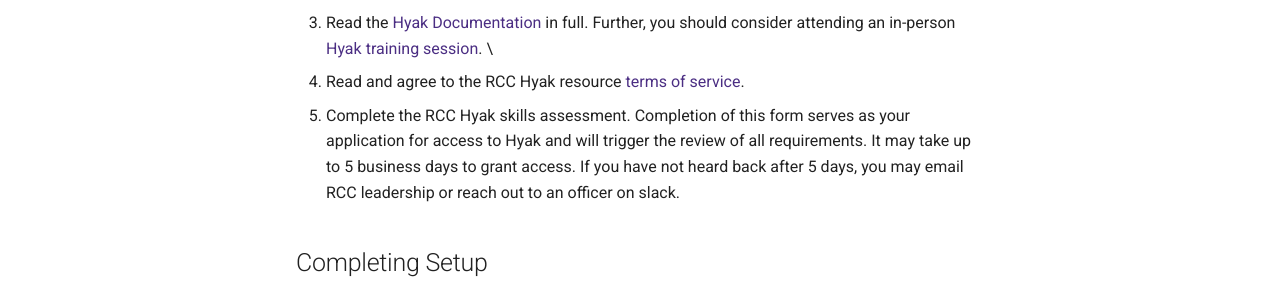
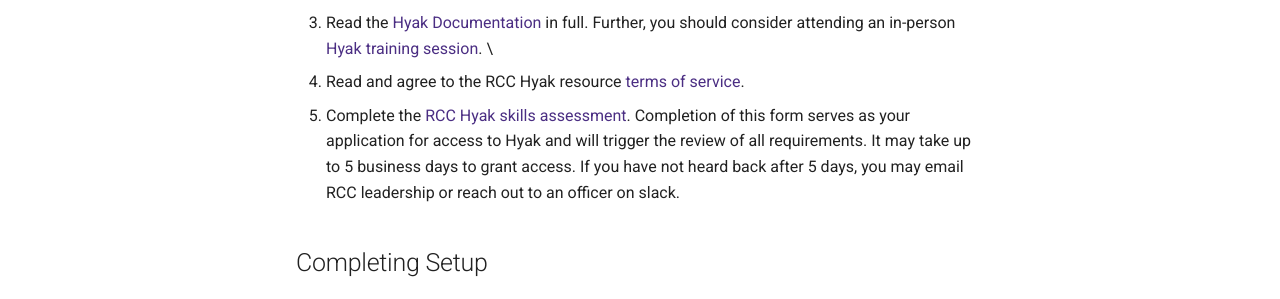
Before and after one commit to UW-HPC/website_revamp, an MkDocs documentation site: the page built from docs/hyak_access.md, in a window 1280 px wide and 1201 px high. Shown: the part 387-686 px from the top of the window. Built offline with MkDocs 1.6.1 and Material for MkDocs 9.7.7, drawn with Linux system fonts in a browser that asks for light colours; part of the change alters nothing that is shown.

```diff
--- a/docs/hyak_access.md
+++ b/docs/hyak_access.md
@@ -5,7 +5,7 @@
 2. Review the [Hyak Prerequisites](prerequisites.md). Hyak is used through a linux command line. For many researchers, HPC resources are the first time they encounter this. This is fine! But you should spend a bit of time making sure you grasp the basics before moving to the supercomputer.
 3. Read the [Hyak Documentation](https://hyak.uw.edu/docs) in full. Further, you should consider attending an in-person [Hyak training session](events.md#hyak-trainings).    \
 4. Read and agree to the RCC Hyak resource [terms of service](hyak_TOS.md).
-5. Complete the RCC Hyak skills assessment. Completion of this form serves as your application for access to Hyak and will trigger the review of all requirements. It may take up to 5 business days to grant access. If you have not heard back after 5 days, you may email RCC leadership or reach out to an officer on slack.
+5. Complete the [RCC Hyak skills assessment](https://forms.office.com/r/h7Ecdpfh2z). Completion of this form serves as your application for access to Hyak and will trigger the review of all requirements. It may take up to 5 business days to grant access. If you have not heard back after 5 days, you may email RCC leadership or reach out to an officer on slack.
 
 ## Completing Setup
 
```
